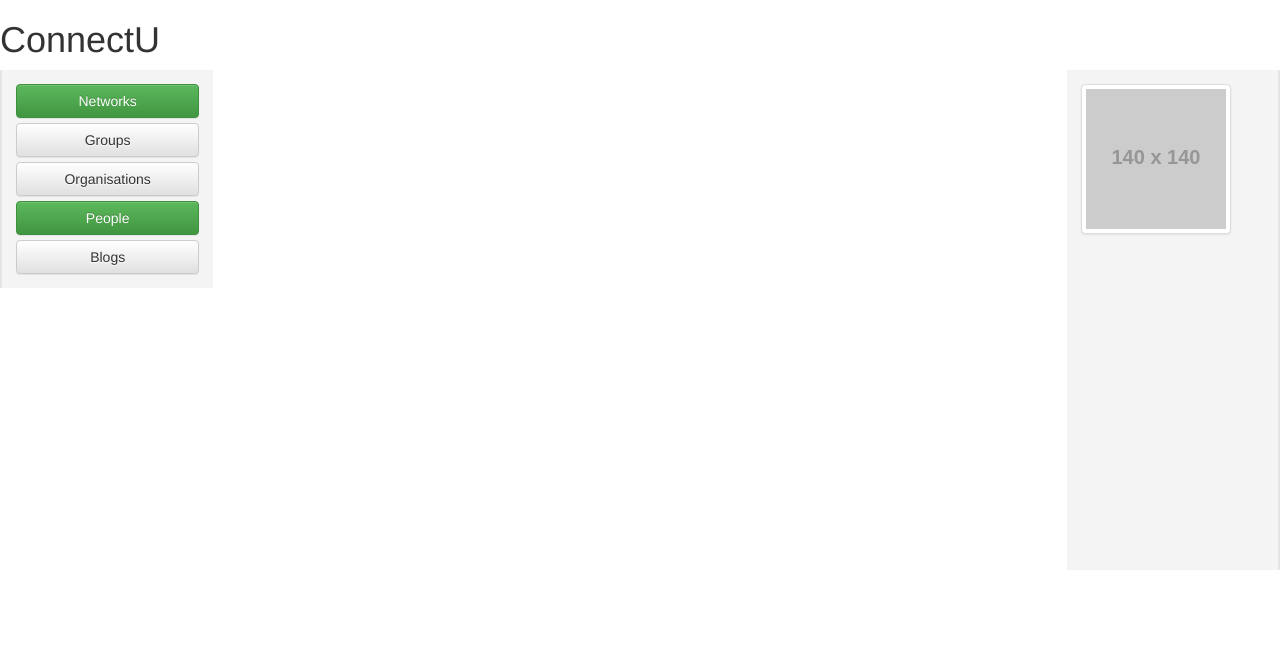
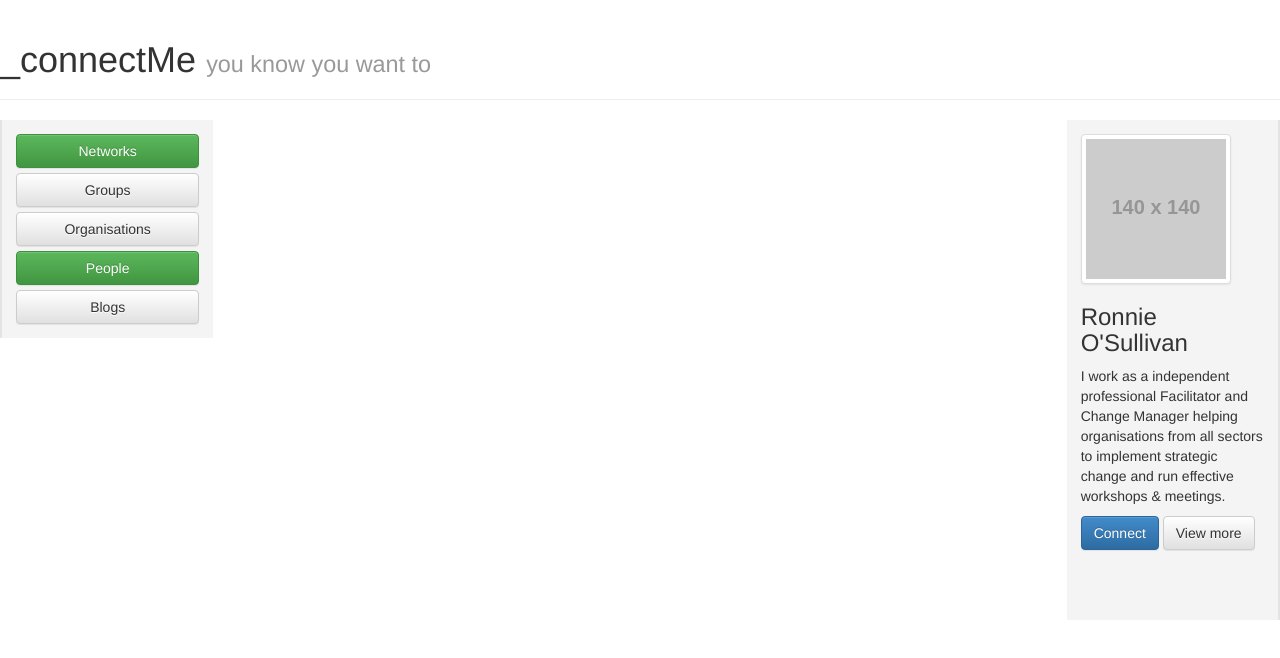
Before and after one commit to duncanol/fedex-visualization, a plain HTML site: page connectme.html in a window 1280 px wide. Drawn offline with Linux system fonts and the light colour scheme; no server answers; placeholder pictures from the web are drawn by us.

Commit message:
html update

```diff
--- a/connectme.html
+++ b/connectme.html
@@ -10,7 +10,10 @@
 		<script type="text/javascript" src="/js/connectme.js"></script>
 	</head>
 	<body>
-		<h1>ConnectU</h1>
+
+		<div class="page-header">
+		  <h1>_connectMe <small>you know you want to</small></h1>
+		</div>
 
 		<div class="container-main">
 
@@ -26,7 +29,15 @@
 
 		<div class="col-md-2 container-info-panel pull-right">
 
-			<img src="http://placehold.it/140x140" alt="..." class="img-thumbnail">
+
+
+		      <img src="http://placehold.it/140x140" alt="..." class="img-thumbnail">
+		      <div class="caption">
+		        <h3>Ronnie O'Sullivan</h3>
+		        <p>I work as a independent professional Facilitator and Change Manager helping organisations from all sectors to implement strategic change and run effective workshops &amp; meetings.</p>
+		        <p><a href="#" class="btn btn-primary" role="button">Connect</a> <a href="#" class="btn btn-default" role="button">View more</a></p>
+		      </div>
+
 
 		</div>
 
```
